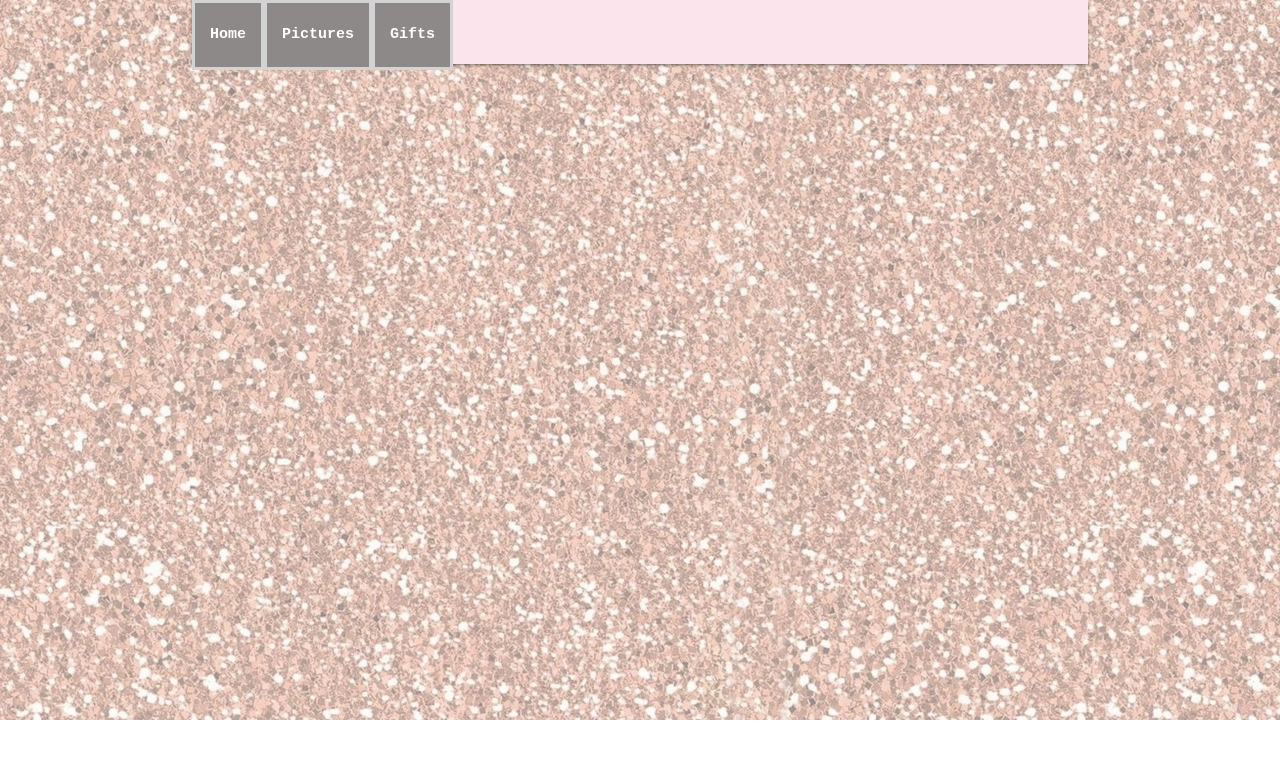
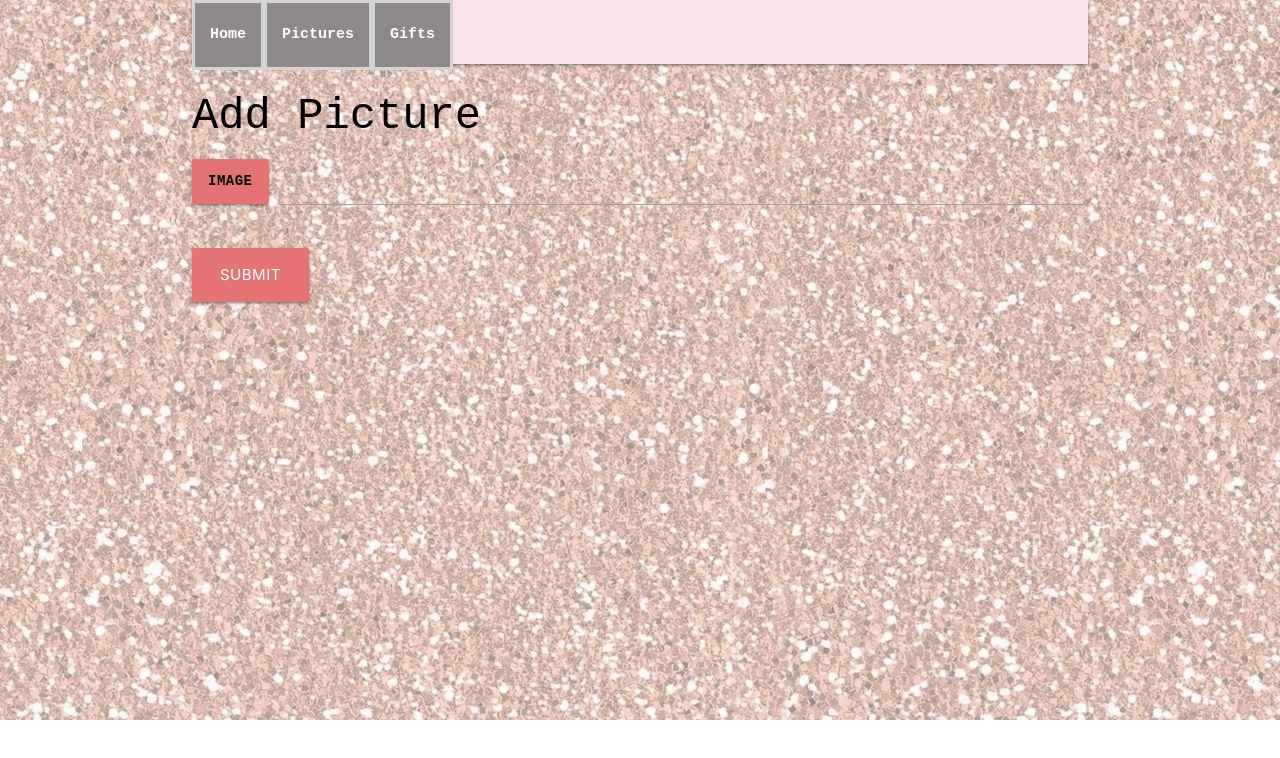
Before and after one commit to reburke286/StephanieWedding, a website: page public/html/pictures.html in a window 1280 px wide. Drawn offline with nearby package versions, Linux system fonts and the light colour scheme; files that its build step writes are made by us from their sources; files whose address does not match are found by name.

Commit message:
built front end design for picture page

```diff
--- a/public/html/pictures.html
+++ b/public/html/pictures.html
@@ -39,6 +39,22 @@
         </ul>
       </div>
     </nav>
+
+    <h3>Add Picture</h3>
+
+    <div class="row">
+      <div class="file-field input-field">
+        <div class="btn waves-effect waves-light red lighten-2">
+          <span>Image</span>
+          <input type="file">
+        </div>
+        <div class="file-path-wrapper">
+          <input class="file-path validate" type="text">
+        </div>
+      </div>
+    </div>
+    <button class="btn-large waves-effect waves-light red lighten-2" type="submit" name="action">Submit
+    </button>
   </div>
 </body>
 
```
